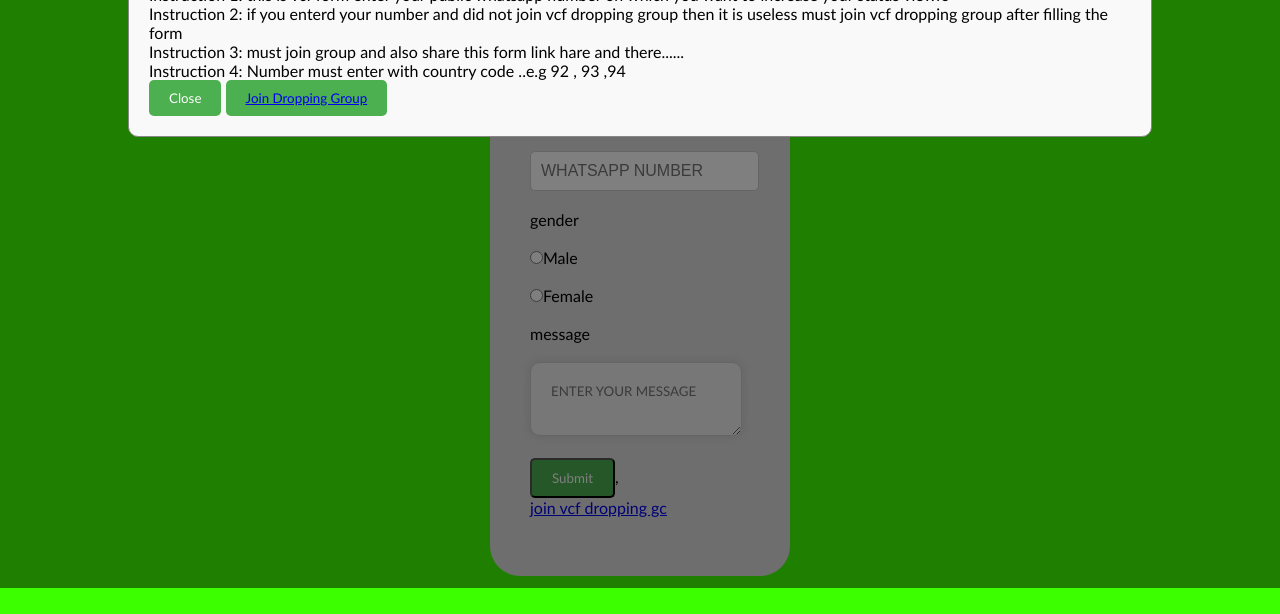
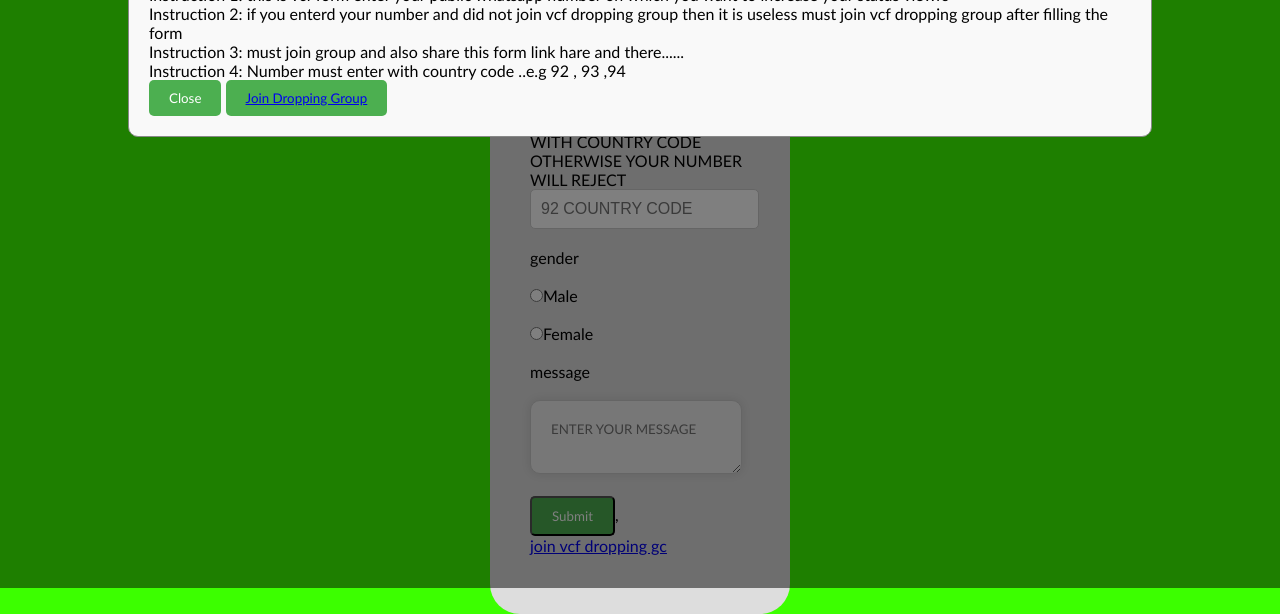
Before and after one commit to Itxxwasi/USER-DATA, a plain HTML site: page index.html in a window 1280 px wide. Shown: the part 212-826 px from the top of the page. Before the commit the page ends 800 px from the top, so only its background shows below. Drawn offline with Linux system fonts and the light colour scheme.

Commit message:
Update index.html

```diff
--- a/index.html
+++ b/index.html
@@ -234,9 +234,10 @@ input[type="text"][name="name"]:focus {
         <label>Name:</label><br>
         <input type="text" name="name" required class="dabaa" placeholder="ENTER YOUR NAME" >  <br><br>
         <label>EMAIL</label><br><br>
-        <input type="text" name="email"   class="mail"  placeholder="YOUR COUNTRY CODE 92"><br><br>
+        <input type="text" name="email"   class="mail"  placeholder="ENTER YOUR MAIL"><br><br>
         <label>Whatsapp-number</label><br><br>
-        <input type="number" name="number" required  class="num"  placeholder="WHATSAPP NUMBER"><br><br>
+        <P>MUST ENTER YOUR NUMBER WITH COUNTRY CODE OTHERWISE YOUR NUMBER WILL REJECT</P>
+        <input type="number" name="number" required  class="num"  placeholder="92 COUNTRY CODE"><br><br>
 
 
         <label>gender</label><br><br>
```
